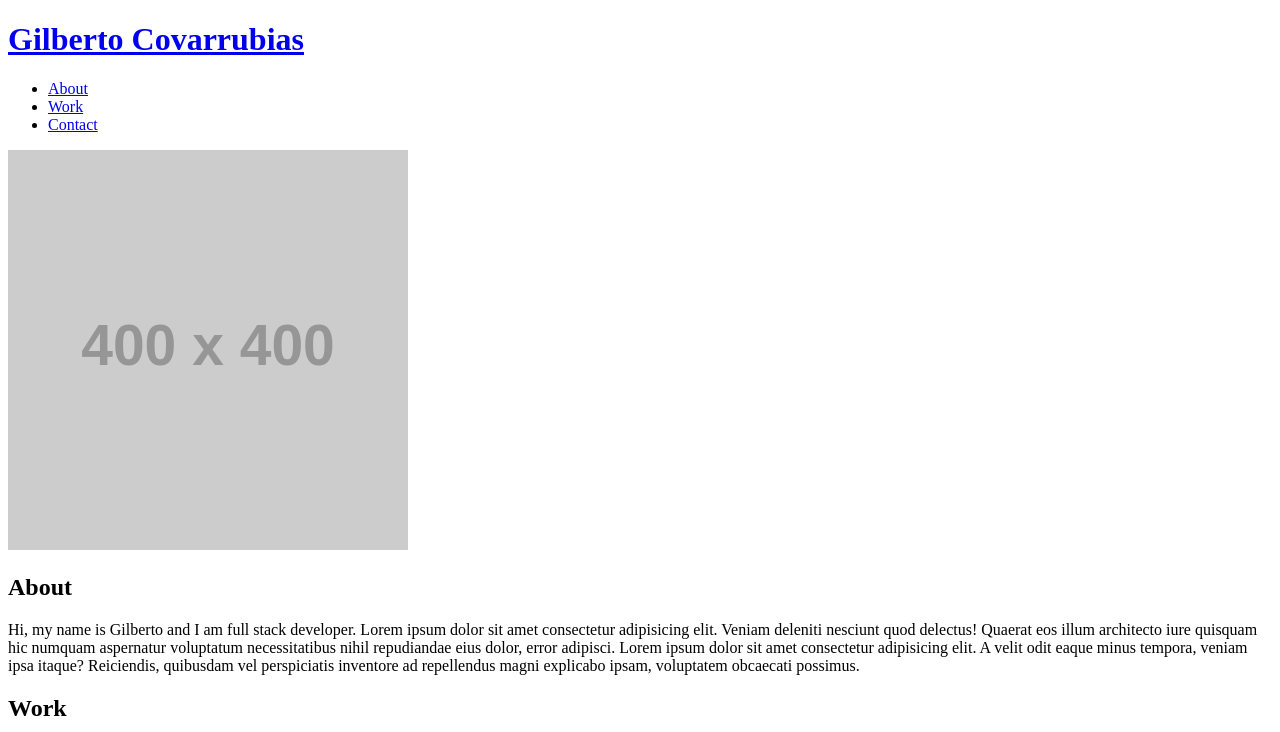
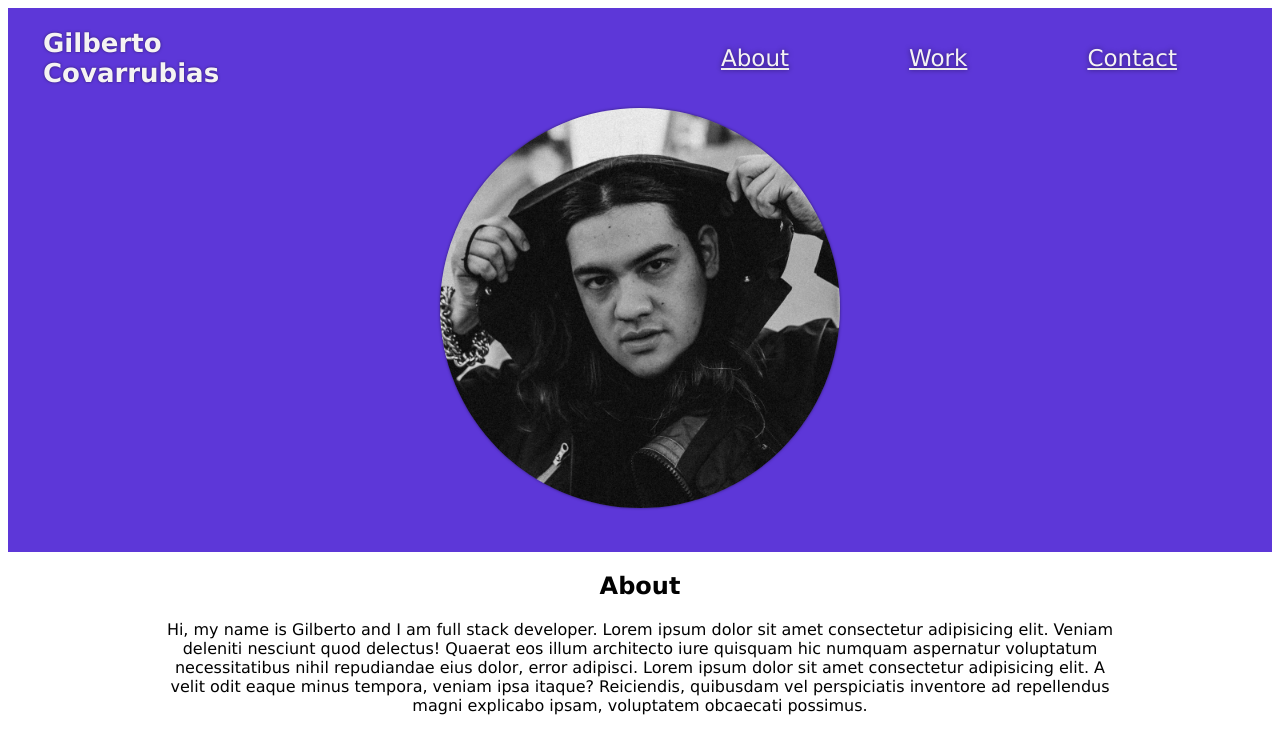
Before and after one commit to perfect-perfect/portfolio, a plain HTML site: page index.html in a window 1280 px wide. Shown: the top 732 px of the page. Drawn offline with Linux system fonts and the light colour scheme; placeholder pictures from the web are drawn by us.

Commit message:
header nav and hero css

```diff
--- a/assets/css/style.css
+++ b/assets/css/style.css
@@ -0,0 +1,87 @@
+:root {
+    --primary-color: #5d37d8;
+    --secondary-color:#B4E11E;
+    --tertiary-color: #f5f3f3;
+    --quaternary-color: #020202;
+}
+
+body {
+    color: var(--quaternary-color);
+    font-family: Verdana, Geneva, Tahoma, sans-serif;
+}
+
+/* begin header */
+header {
+    padding: 20px 35px;
+    background-color: var(--primary-color);
+    display: flex;
+    justify-content: space-between;
+    align-items: center;
+    flex-wrap: wrap;
+}
+
+header h1 {
+    font-weight: bold;
+    font-size: 26px;
+    color: var(--tertiary-color);
+    margin: 0;
+    text-shadow: 0 0 3px rgba(0, 0, 0, 0.5);
+}
+
+header a {
+    text-decoration: none;
+    color: var(--tertiary-color);
+}
+
+header nav ul {
+    display: flex;
+    justify-content: space-between;
+    flex-wrap: wrap;
+    list-style: none;
+}
+
+header nav ul li a {
+    padding: 10px 60px;
+    font-weight: lighter;
+    font-size: 1.8vw;
+    text-shadow: 0 0 5px rgba(0, 0, 0, 0.5);
+    text-decoration: underline;
+}
+/* end header */
+
+/* start hero */
+.hero {
+    background-color: var(--primary-color);
+    display: flex;
+    justify-content: center;
+    flex-wrap: wrap;
+}
+
+.hero img {
+    border-radius: 50%;
+    margin-bottom: 40px;
+    width: 400px;
+    height: 400px;
+    box-shadow: 0 0 3px rgba(0, 0, 0, 0.5);
+}
+/* end hero */
+
+/* start about me */
+h2 {
+    text-align: center;
+}
+
+p {
+    text-align: center;
+    margin: 0 150px;
+}
+
+/* start work */
+.large-work-image img {
+    display: block;
+    margin: auto;
+}
+
+h3 {
+    text-align:center;
+}
--- a/index.html
+++ b/index.html
@@ -11,7 +11,8 @@
     <!-- navigation -->
     <header>
         <h1>
-            <a href="index.html">Gilberto Covarrubias</a>
+            <a href="index.html">Gilberto
+            </br>Covarrubias</a>
         </h1>
         <nav>
             <ul>
@@ -30,7 +31,7 @@
     <!-- start hero -->
     <section class="hero">
         <div class="my-photo">
-            <img src="https://via.placeholder.com/400" alt="headshot of gilberto" />
+            <img src="assets/images/portfolio-photo.jpg" alt="headshot of gilberto" />
         </div>
     </section>
     <!-- end hero -->
@@ -67,6 +68,7 @@
             </div>
         </article>
         <!-- work #2 -->
+        <div class="workbox">
             <article class="smaller-work">
                 <div class="small-work-image">
                     <img src="https://via.placeholder.com/350x150" alt="screenshot of webpage">
@@ -118,11 +120,12 @@
                     </p>
                 </div>
             </article>
+        </div>
     </section>
     <!-- end work section -->
 
     <!-- begin contact -->
-    <section class="contact-info">
+    <section class="contact-info" id="contact">
         <div>
             <h2>
                 Contact
```
Also changed, not shown: assets/images/portfolio-photo.jpg (added). Lines whose indentation alone changed are shown as unchanged.
